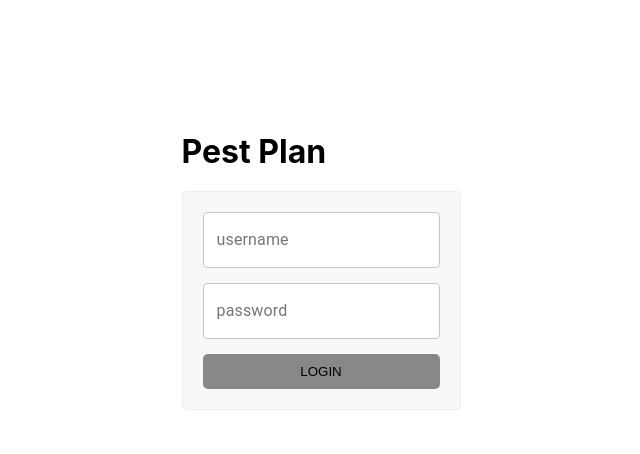
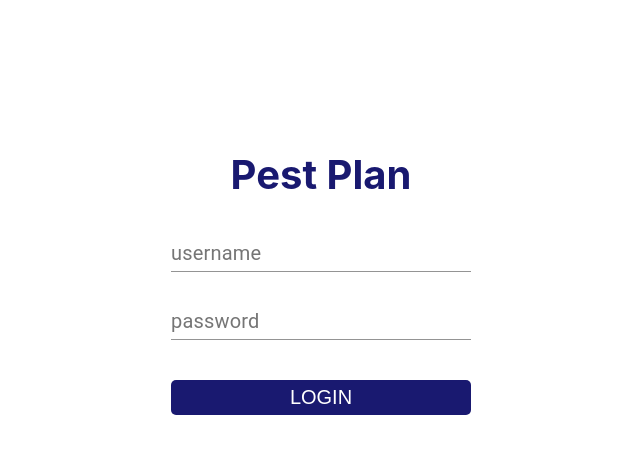
Before and after one commit to CapstoneTeam-CESCO/PestPlan-Front, a React (Create React App) app: page /login in a window 1280 px wide. Shown: the top 454 px of the page, without its empty margins (319-959 px from the left). Built offline with nearby package versions, Linux system fonts and the light colour scheme.

Commit message:
Add css to login page

```diff
--- a/src/components/atoms/button/styles.scss
+++ b/src/components/atoms/button/styles.scss
@@ -1,4 +1,4 @@
-.button--root {
+.button--default {
     background-color: transparent;
     border: none;
     outline: none;
@@ -7,12 +7,6 @@
 
 .active-scale-button:active {
     transform: scale(0.98);
-}
-
-.login-button {
-    background-color: #888888;
-    border-radius: 5px;
-    height: 35px;
 }
 
 .logout-button {
@@ -44,9 +38,3 @@
 .reset-button {
     margin-right: 10px;
 }
-
-.header__team-name {
-    display: inline-block;
-    font-size: 30px;
-    color: #004e66;
-}
--- a/src/components/atoms/title/styles.scss
+++ b/src/components/atoms/title/styles.scss
@@ -1,4 +1,8 @@
 .login__team-name {
+    text-align: center;
+    font-size: 40px;
+    font-weight: 700;
+    color: #191970;
     margin-bottom: 20px;
 }
 
--- a/src/components/molecules/imageText/index.jsx
+++ /dev/null
@@ -1,29 +0,0 @@
-import React from 'react';
-import PropTypes from 'prop-types';
-
-import './styles.scss';
-import Image from 'src/components/atoms/image';
-import Text from 'src/components/atoms/text';
-
-function ImageText({ className, imageProps, textProps }) {
-    return (
-        <div className={className}>
-            <Image {...imageProps} />
-            <Text {...textProps} />
-        </div>
-    );
-}
-
-ImageText.propTypes = {
-    className: PropTypes.string,
-    imageProps: PropTypes.shape({
-        className: PropTypes.string,
-        src: PropTypes.string.isRequired,
-        alt: PropTypes.string.isRequired,
-    }),
-    textProps: PropTypes.shape({
-        children: PropTypes.string.isRequired,
-    }),
-};
-
-export default ImageText;
--- a/src/components/molecules/imageText/styles.scss
+++ /dev/null
@@ -1,10 +0,0 @@
-.header__user {
-    background-color: beige;
-    display: flex;
-    align-items: center;
-
-    .header__profile-image {
-        height: 30px;
-        margin-right: 5px;
-    }
-}
--- a/src/components/organisms/filter/FilterList.jsx
+++ b/src/components/organisms/filter/FilterList.jsx
@@ -16,7 +16,7 @@ function FilterList({ filters, dispatch, type }) {
                     <li key={filter.id} className="filter__list-element">
                         <Button
                             type="button"
-                            className={'button--root list-element--label'.concat(
+                            className={'button--default list-element--label'.concat(
                                 filter.selected ? ' selected' : ''
                             )}
                             id={filter.id}
--- a/src/components/organisms/loginForm/styles.scss
+++ b/src/components/organisms/loginForm/styles.scss
@@ -1,10 +1,26 @@
 .login-form {
     display: flex;
     flex-direction: column;
-    margin-left: auto;
-    margin-right: auto;
-    background-color: #f6f8fa;
-    border: 1px solid #eaecef;
-    border-radius: 5px;
-    padding: 20px;
+
+    .MuiFormLabel-root,
+    .MuiInputBase-input {
+        font-size: 20px;
+    }
+
+    .login-form__username {
+        margin-bottom: 15px;
+    }
+
+    .login-form__password {
+        margin-bottom: 40px;
+    }
+
+    .login-button {
+        background-color: #191970;
+        color: #ffffff;
+        font-size: 20px;
+        font-weight: 400;
+        border-radius: 5px;
+        height: 35px;
+    }
 }
--- a/src/pages/login/index.jsx
+++ b/src/pages/login/index.jsx
@@ -1,7 +1,6 @@
 import React, { useState } from 'react';
+import { useForm } from 'react-hook-form';
 import { useHistory } from 'react-router-dom';
-import { makeStyles } from '@material-ui/core/styles';
-import { useForm } from 'react-hook-form';
 import axios from 'axios';
 
 import 'src/templates/login/styles.scss';
@@ -10,17 +9,9 @@ import LoginForm from 'src/components/organisms/loginForm';
 import ASnackbar from 'src/components/atoms/snackbar';
 import * as Constants from 'src/constants/Constants';
 
-const useStyles = makeStyles(() => ({
-    input: {
-        backgroundColor: '#ffffff',
-        marginBottom: '15px',
-    },
-}));
-
 function LoginPage() {
     const [open, setOpen] = useState(false);
     const { register, handleSubmit, setValue, getValues } = useForm();
-    const classes = useStyles();
     const history = useHistory();
 
     const onSubmit = async () => {
@@ -38,7 +29,7 @@ function LoginPage() {
                     'access_token',
                     data.access_token
                 );
-                history.push('/home');
+                history.push(Constants.HOME_PATH);
             })
             .catch(exception => {
                 console.log('There was an exception while login.');
@@ -52,29 +43,27 @@ function LoginPage() {
 
     const titleProps = {
         className: 'login__team-name',
-        children: 'Pest Plan',
+        children: Constants.TEAM_NAME,
     };
 
     const loginFormProps = {
         className: 'login-form',
         firstInputTextProps: {
-            className: classes.input,
+            className: 'login-form__username',
             label: 'username',
             name: 'username',
             inputRef: register,
-            variant: 'outlined',
         },
         secondInputTextProps: {
-            className: classes.input,
+            className: 'login-form__password',
             label: 'password',
             name: 'password',
             inputRef: register,
-            variant: 'outlined',
         },
         buttonProps: {
             type: 'submit',
             children: 'LOGIN',
-            className: 'button--root login-button',
+            className: 'button--default login-button',
             onClick: () => handleSubmit(onSubmit()),
         },
     };
--- a/src/templates/login/styles.scss
+++ b/src/templates/login/styles.scss
@@ -1,6 +1,6 @@
 .login {
-    width: 279px;
-    margin-top: 132px;
+    width: 300px;
+    margin-top: 150px;
     margin-left: auto;
     margin-right: auto;
 }
```
